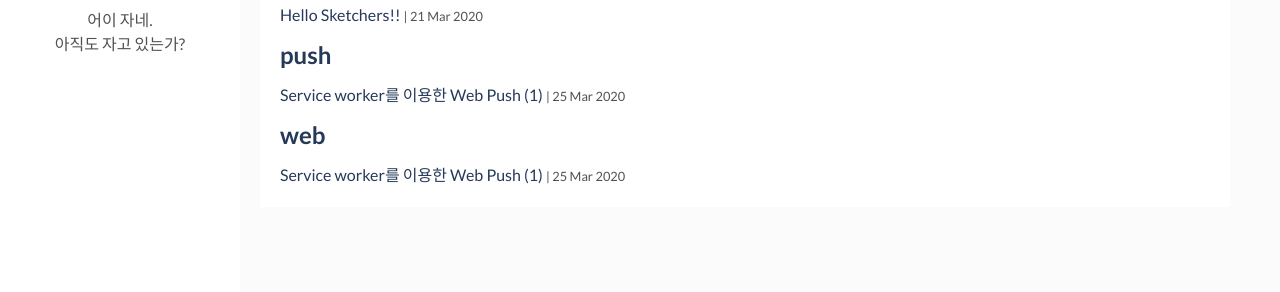
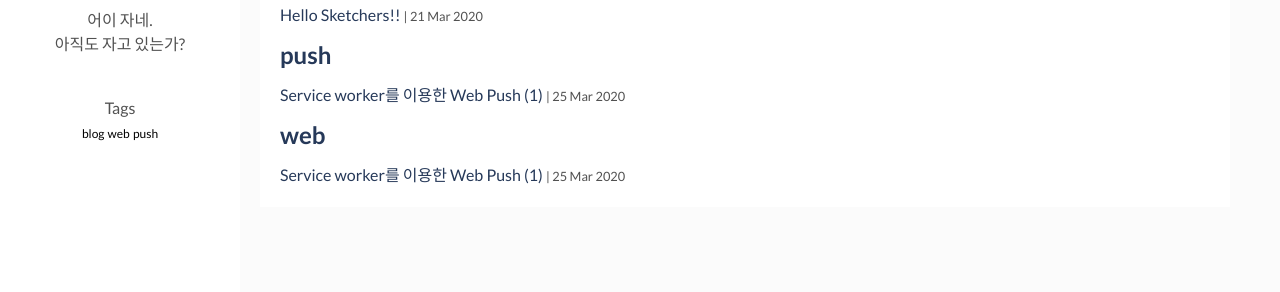
Before and after one commit to transpine/transpine.github.io, a Jekyll site: the page built from tags.html, in a window 1280 px wide. Shown: the part 221-513 px from the top of the page. Built offline with Jekyll 4.4.1, drawn with Linux system fonts in a browser that asks for light colours.

Commit message:
add tags to sidebar

```diff
--- a/_config.yml
+++ b/_config.yml
@@ -6,6 +6,7 @@ permalink: ':title/'
 baseurl: "" # the subpath of your site, e.g. /blog
 url: "https://transpine.github.io" # the base hostname & protocol for your site, e.g. http://example.com
 site-twitter: #if your site has a twitter account, enter it here
+tag_dir : tags
 
 # Author Settings
 author: JayD # add your name
--- a/_layouts/main.html
+++ b/_layouts/main.html
@@ -18,6 +18,49 @@ layout: default
       <p>{{site.about-author}}</p>
     </div>
   </header> <!-- End Header -->
+  <div class="tag_wrapper">
+    <div class="sidebar-nav-item">Tags</div>
+    <div class="tags-cloud">
+      <div>
+        {% assign first = site.tags.first %}
+        {% assign max = first[1].size %}
+        {% assign min = max %}
+        {% for tag in site.tags offset:1 %}
+        {% if tag[1].size > max %}
+        {% assign max = tag[1].size %}
+        {% elsif tag[1].size < min %}
+        {% assign min = tag[1].size %}
+        {% endif %}
+        {% endfor %}
+
+        {% if max == min %}
+        {% assign diff = 1 %}
+        {% else %}
+        {% assign diff = max | minus: min %}
+        {% endif %}
+
+        {% for tag in site.tags %}
+        {% assign temp = tag[1].size | minus: min | times: 36 | divided_by: diff %}
+        {% assign base = temp | divided_by: 4 %}
+        {% assign remain = temp | modulo: 4 %}
+        {% if remain == 0 %}
+        {% assign size = base | plus: 9 %}
+        {% elsif remain == 1 or remain == 2 %}
+        {% assign size = base | plus: 9 | append: '.5' %}
+        {% else %}
+        {% assign size = base | plus: 10 %}
+        {% endif %}
+        {% if remain == 0 or remain == 1 %}
+        {% assign color = 9 | minus: base %}
+        {% else %}
+        {% assign color = 8 | minus: base %}
+        {% endif %}
+        <a href="{{ root_url }}/{{ site.tag_dir }}#{{ tag[0] }}"
+          style="font-size: {{ size }}pt; color: #{{ 9 | minus: color }}{{ 9 | minus: color }}{{ 9 | minus: color }};">{{ tag[0] }}</a>
+        {% endfor %}
+      </div>
+    </div>
+  </div>
   <footer>
     <section class="contact">
       <h3 class="contact-title">Contact me</h3>
--- a/assets/css/main.css
+++ b/assets/css/main.css
@@ -943,6 +943,11 @@ table tfoot td {
   height: 100%;
   padding: 20px 10px;
   background-color: #ffffff;
+}
+
+body .tag_wrapper{
+  text-align: center;
+  height: 100%;
 }
 
 .about {
```
